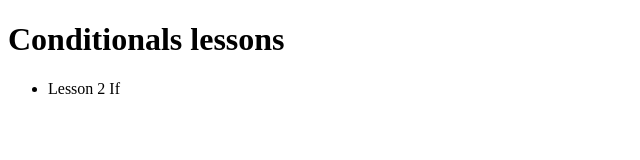
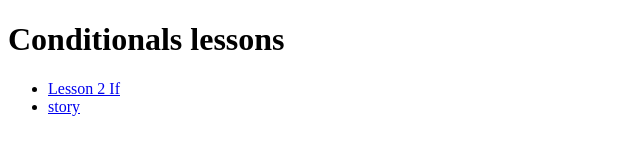
Before and after one commit to ThomasMClark/ThomasMClark.github.io, a plain HTML site: page u5_conditionals/u5_conditionals.html in a window 1280 px wide. Shown: the whole page, without its empty margins (0-640 px from the left). Drawn offline with Linux system fonts and the light colour scheme.

Commit message:
Update u5_conditionals.html

```diff
--- a/u5_conditionals/u5_conditionals.html
+++ b/u5_conditionals/u5_conditionals.html
@@ -9,9 +9,16 @@
 <body>
     <h1>Conditionals lessons</h1>
     <ul>
-        <li a href= "/u5_conditionals/if.html">
-            Lesson 2 If </li>
+        <li>
+        <a href= "/u5_conditionals/if.html">
+            Lesson 2 If
+        </a>
+        </li>
+        <li>
 
+         <a href= "/u5_conditionals/story.html">
+             story </a>
+        </li>
     </ul>
 </body>
 </html>
```
